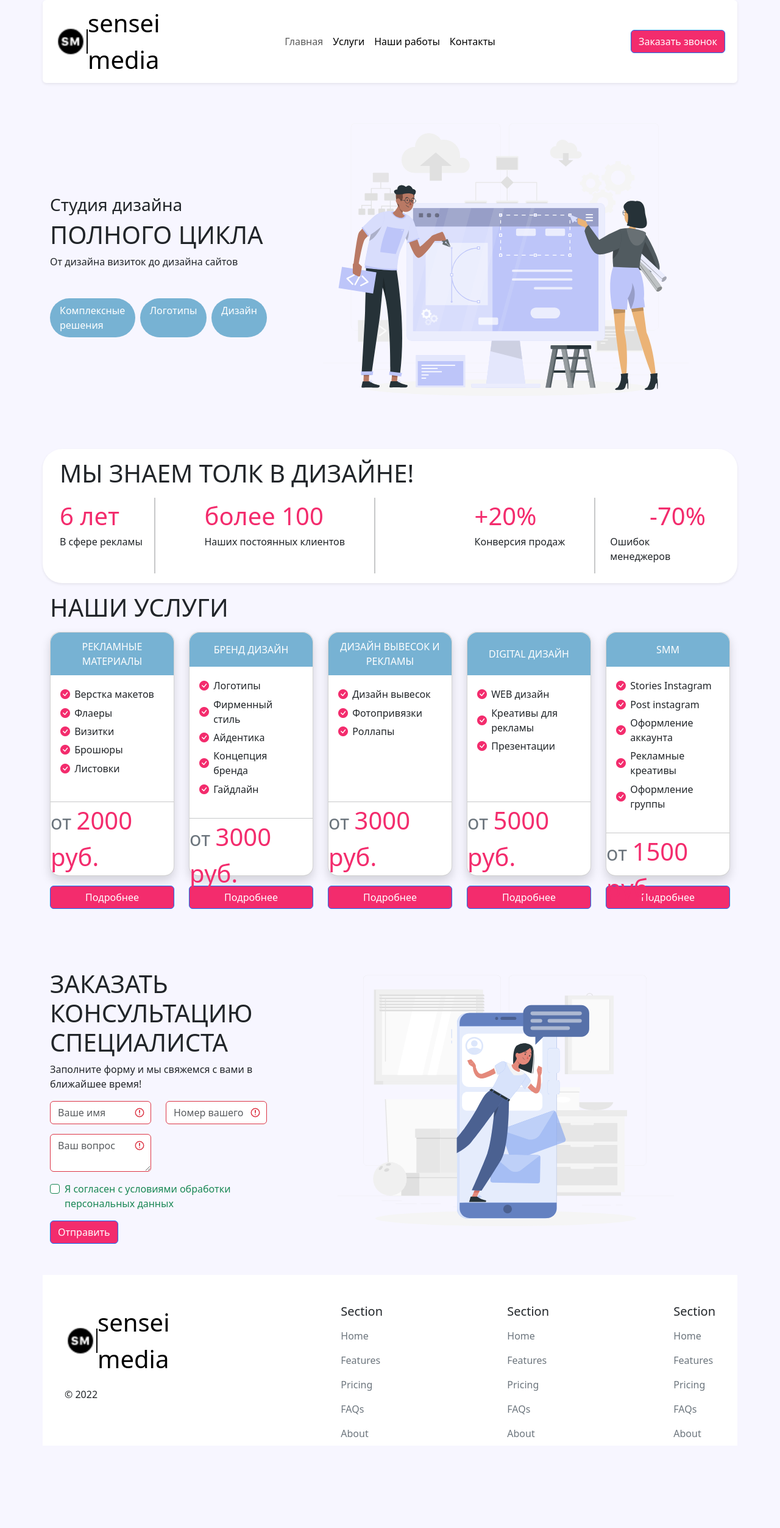
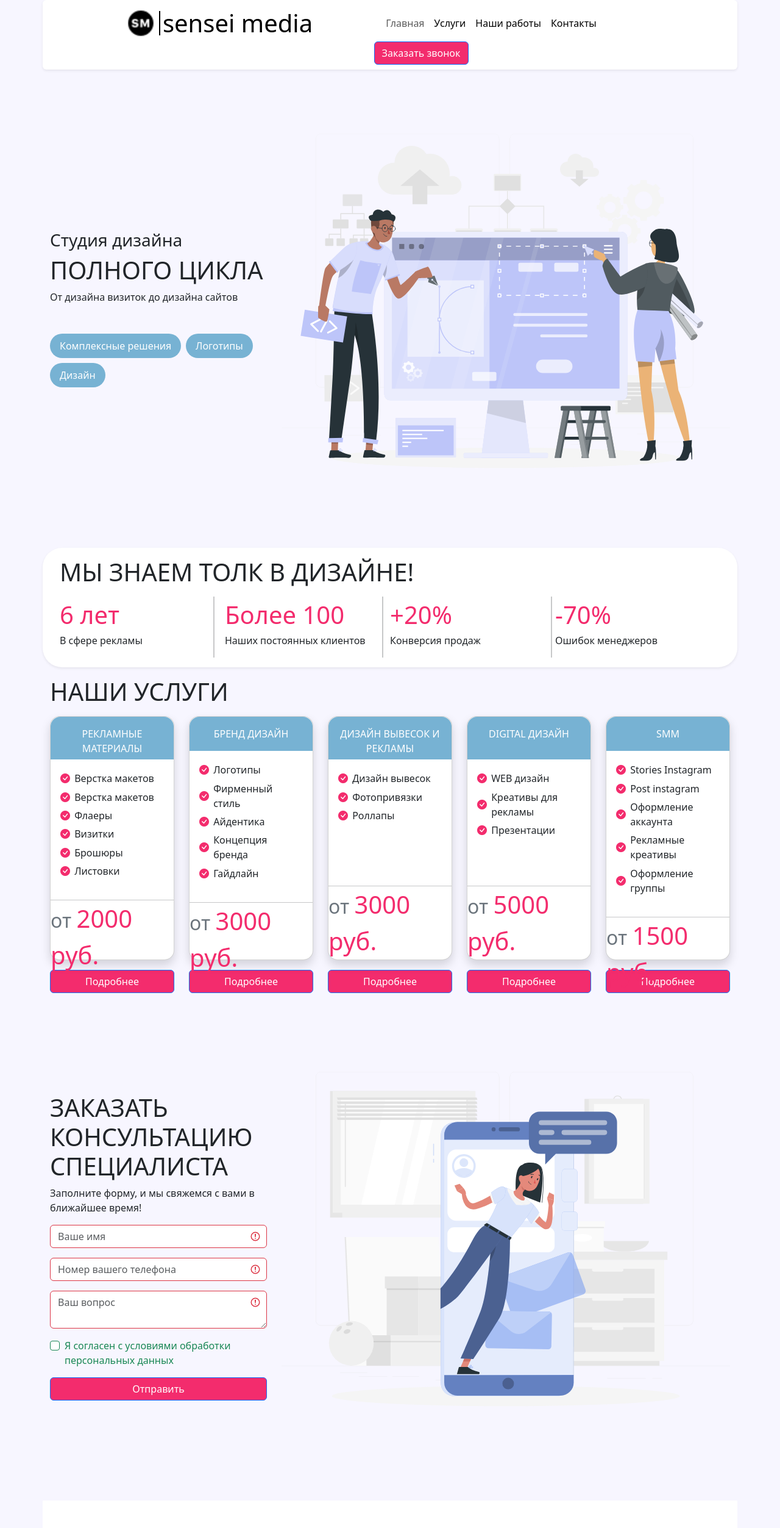
Before and after one commit to Pe4enka9/pr8, a plain HTML site: page index.html in a window 1280 px wide. Shown: the top 2505 px of the page at 61% size. Before the commit the page ends 2370 px from the top, so only its background shows below. Drawn offline with nearby package versions, Linux system fonts and the light colour scheme.

Commit message:
adaptive

```diff
--- a/css/main.css
+++ b/css/main.css
@@ -45,6 +45,7 @@ a {
 
 .design-vr {
     width: 2px;
+    z-index: 1;
 }
 
 ul {
@@ -63,3 +64,7 @@ ul {
 .card-my-title {
     height: 70px;
 }
+
+.fit-content {
+    width: fit-content;
+}
--- a/index.html
+++ b/index.html
@@ -14,110 +14,112 @@
 <body>
 
 <div class="container">
-    <div class="row p-2 d-flex align-items-center bg-white rounded shadow-sm">
-        <div class="col-3 d-flex justify-content-between align-items-center">
+    <div class="row p-2 d-flex align-items-center justify-content-center bg-white rounded shadow-sm">
+        <div class="col-md-3 col-6 d-flex align-items-center fit-content">
             <img src="images/logo.png" alt="logo" class="logo">
-            <div class="d-flex justify-content-center">
-                <div class="vr header-vr"></div>
+            <div class="d-flex justify-content-center mx-1">
+                <div class="vr header-vr d-none d-md-block"></div>
             </div>
-            <div class="d-flex align-items-center">
-                <a href="index.html" class="fs-1 text link-underline link-underline-opacity-0">sensei media</a></div>
+            <div>
+                <a href="index.html" class="fs-1 text link-underline link-underline-opacity-0">sensei media</a>
+            </div>
         </div>
 
-        <div class="col-6 d-flex justify-content-center">
+        <div class="col-md-6 col-12 d-flex justify-content-center">
             <nav class="navbar navbar-expand-lg">
-                <div class="container-fluid">
-                    <div class="collapse navbar-collapse">
-                        <ul class="navbar-nav me-auto mb-2 mb-lg-0">
-                            <li class="nav-item">
-                                <a class="nav-link" href="#">Главная</a>
-                            </li>
-                            <li class="nav-item">
-                                <a class="nav-link nav-no-active" href="#">Услуги</a>
-                            </li>
-                            <li class="nav-item">
-                                <a class="nav-link nav-no-active" href="#">Наши работы</a>
-                            </li>
-                            <li class="nav-item">
-                                <a class="nav-link nav-no-active" href="#">Контакты</a>
-                            </li>
+                <button class="navbar-toggler" type="button" data-bs-toggle="collapse" data-bs-target="#navbarNav"
+                        aria-controls="navbarNav" aria-expanded="false" aria-label="Toggle navigation">
+                    <span class="navbar-toggler-icon"></span>
+                </button>
+                <div class="collapse navbar-collapse" id="navbarNav">
+                    <ul class="navbar-nav me-auto mb-2 mb-lg-0 text-center">
+                        <li class="nav-item"><a class="nav-link" href="#">Главная</a></li>
+                        <li class="nav-item"><a class="nav-link nav-no-active" href="#">Услуги</a></li>
+                        <li class="nav-item"><a class="nav-link nav-no-active" href="#">Наши работы</a></li>
+                        <li class="nav-item"><a class="nav-link nav-no-active" href="#">Контакты</a></li>
                     </ul>
-                    </div>
                 </div>
             </nav>
         </div>
 
-        <div class="col-3 d-flex justify-content-end">
+        <div class="col-md-3 col-12 d-flex justify-content-center justify-content-md-end">
             <a href="#" class="btn bg-pink text-white btn-outline-primary">Заказать звонок</a>
         </div>
     </div>
 
-    <div class="row d-flex align-items-center">
-        <div class="col-4">
+    <div class="row d-flex align-items-center my-4">
+        <div class="col-md-4 col-12 text-center text-md-start">
             <h2 class="fs-3 text">Студия дизайна</h2>
             <h3 class="fs-1 text text-uppercase">Полного цикла</h3>
             <p>От дизайна визиток до дизайна сайтов</p>
-
-            <div class="d-flex gap-2 mt-5">
+            <div class="d-flex gap-2 mt-5 flex-wrap justify-content-center justify-content-md-start">
                 <div class="py-2 px-3 text-white rounded-5 bg-gray">Комплексные решения</div>
                 <div class="py-2 px-3 text-white rounded-5 bg-gray">Логотипы</div>
                 <div class="py-2 px-3 text-white rounded-5 bg-gray">Дизайн</div>
             </div>
         </div>
-
-        <div class="col-8 d-flex justify-content-center">
-            <img src="images/photo.svg" alt="photo" class="photo">
+        <div class="col-md-8 col-12 d-flex justify-content-center">
+            <img src="images/photo.svg" alt="photo" class="img-fluid">
         </div>
     </div>
 
     <div class="row p-3 bg-white rounded-5 shadow-sm">
-        <h4 class="fs-1 text text-uppercase mb-3">Мы знаем толк в дизайне!</h4>
+        <h4 class="fs-1 text text-uppercase mb-3 text-center text-md-start">Мы знаем толк в дизайне!</h4>
 
-        <div class="row">
-            <div class="col-2 d-flex justify-content-between">
+        <div class="row align-items-center text-center text-md-start position-relative">
+            <div class="col-md-3 col-6 mb-4 mb-md-0 d-flex flex-column align-items-center align-items-md-start">
                 <div>
                     <div class="fs-1 text text-pink">6 лет</div>
                     <p>В сфере рекламы</p>
                 </div>
-                <div class="vr design-vr"></div>
             </div>
 
+            <div class="d-none d-md-block vr design-vr position-absolute p-0"
+                 style="height: 100%; top: 0; left: 25%; transform: translateX(-50%);"></div>
 
-            <div class="col-4 d-flex justify-content-end gap-5">
+            <div class="col-md-3 col-6 mb-4 mb-md-0 d-flex flex-column align-items-center align-items-md-start">
                 <div>
-                    <div class="fs-1 text text-pink">более 100</div>
+                    <div class="fs-1 text text-pink">Более 100</div>
                     <p>Наших постоянных клиентов</p>
                 </div>
-                <div class="vr design-vr"></div>
             </div>
 
+            <div class="d-none d-md-block vr design-vr position-absolute p-0"
+                 style="height: 100%; top: 0; left: 50%; transform: translateX(-50%);"></div>
 
-            <div class="col-4 d-flex justify-content-end gap-5">
+            <div class="col-md-3 col-6 mb-4 mb-md-0 d-flex flex-column align-items-center align-items-md-start">
                 <div>
                     <div class="fs-1 text text-pink">+20%</div>
                     <p>Конверсия продаж</p>
                 </div>
-                <div class="vr design-vr"></div>
             </div>
 
+            <div class="d-none d-md-block vr design-vr position-absolute p-0"
+                 style="height: 100%; top: 0; left: 75%; transform: translateX(-50%);"></div>
 
-            <div class="col-2 d-flex flex-column align-items-end">
+            <div class="col-md-3 col-6 d-flex flex-column align-items-center align-items-md-start">
+                <div>
                     <div class="fs-1 text text-pink">-70%</div>
                     <p>Ошибок менеджеров</p>
                 </div>
             </div>
         </div>
+    </div>
+
 
     <h4 class="my-3 fs-1 text text-uppercase">Наши услуги</h4>
-    <div class="row mb-5">
+    <div class="row row-cols-1 row-cols-md-5 g-4">
         <div class="col">
             <div class="card rounded-4 shadow">
-                <div class="p-3 text-uppercase text-center text-white bg-gray rounded-top-4 card-my-title d-flex align-items-center justify-content-center">
-                    Рекламные
+                <div class="p-3 text-uppercase text-center text-white bg-gray rounded-top-4 card-my-title">Рекламные
                     материалы
                 </div>
                 <div class="card-body">
                     <ul class="d-flex flex-column">
+                        <li class="d-flex align-items-center gap-1">
+                            <i class="bi bi-check-circle-fill text-pink"></i>
+                            <p class="list-p">Верстка макетов</p>
+                        </li>
                         <li class="d-flex align-items-center gap-1">
                             <i class="bi bi-check-circle-fill text-pink"></i>
                             <p class="list-p">Верстка макетов</p>
@@ -140,21 +142,17 @@
                         </li>
                     </ul>
                 </div>
-
                 <hr class="m-0">
-
                 <div class="d-flex justify-content-center align-items-center">
                     <p class="m-0 fs-2 text text-secondary">от <span class="fs-1 text text-pink">2000 руб.</span></p>
                 </div>
             </div>
-
             <a href="#" class="mt-3 w-100 btn bg-pink text-white btn-outline-primary">Подробнее</a>
         </div>
 
         <div class="col">
             <div class="card rounded-4 shadow">
-                <div class="p-3 text-uppercase text-center text-white bg-gray rounded-top-4 card-my-title d-flex align-items-center justify-content-center">
-                    Бренд
+                <div class="p-3 text-uppercase text-center text-white bg-gray rounded-top-4 card-my-title">Бренд
                     дизайн
                 </div>
                 <div class="card-body">
@@ -181,21 +179,17 @@
                         </li>
                     </ul>
                 </div>
-
                 <hr class="m-0">
-
                 <div class="d-flex justify-content-center align-items-center">
                     <p class="m-0 fs-2 text text-secondary">от <span class="fs-1 text text-pink">3000 руб.</span></p>
                 </div>
             </div>
-
             <a href="#" class="mt-3 w-100 btn bg-pink text-white btn-outline-primary">Подробнее</a>
         </div>
 
         <div class="col">
             <div class="card rounded-4 shadow">
-                <div class="p-3 text-uppercase text-center text-white bg-gray rounded-top-4 card-my-title d-flex align-items-center justify-content-center">
-                    Дизайн
+                <div class="p-3 text-uppercase text-center text-white bg-gray rounded-top-4 card-my-title">Дизайн
                     вывесок и рекламы
                 </div>
                 <div class="card-body">
@@ -214,21 +208,17 @@
                         </li>
                     </ul>
                 </div>
-
                 <hr class="m-0">
-
                 <div class="d-flex justify-content-center align-items-center">
                     <p class="m-0 fs-2 text text-secondary">от <span class="fs-1 text text-pink">3000 руб.</span></p>
                 </div>
             </div>
-
             <a href="#" class="mt-3 w-100 btn bg-pink text-white btn-outline-primary">Подробнее</a>
         </div>
 
         <div class="col">
             <div class="card rounded-4 shadow">
-                <div class="p-3 text-uppercase text-center text-white bg-gray rounded-top-4 card-my-title d-flex align-items-center justify-content-center">
-                    Digital
+                <div class="p-3 text-uppercase text-center text-white bg-gray rounded-top-4 card-my-title">Digital
                     дизайн
                 </div>
                 <div class="card-body">
@@ -247,22 +237,17 @@
                         </li>
                     </ul>
                 </div>
-
                 <hr class="m-0">
-
                 <div class="d-flex justify-content-center align-items-center">
                     <p class="m-0 fs-2 text text-secondary">от <span class="fs-1 text text-pink">5000 руб.</span></p>
                 </div>
             </div>
-
             <a href="#" class="mt-3 w-100 btn bg-pink text-white btn-outline-primary">Подробнее</a>
         </div>
 
         <div class="col">
             <div class="card rounded-4 shadow">
-                <div class="p-3 text-uppercase text-center text-white bg-gray rounded-top-4 card-my-title d-flex align-items-center justify-content-center">
-                    SMM
-                </div>
+                <div class="p-3 text-uppercase text-center text-white bg-gray rounded-top-4 card-my-title">SMM</div>
                 <div class="card-body">
                     <ul class="d-flex flex-column">
                         <li class="d-flex align-items-center gap-1">
@@ -287,76 +272,66 @@
                         </li>
                     </ul>
                 </div>
-
                 <hr class="m-0">
-
                 <div class="d-flex justify-content-center align-items-center">
                     <p class="m-0 fs-2 text text-secondary">от <span class="fs-1 text text-pink">1500 руб.</span></p>
                 </div>
             </div>
-
-            <a href="#" class="mt-3 w-100 btn bg-pink text-white btn-outline-primary btn-outline-primary">Подробнее</a>
+            <a href="#" class="mt-3 w-100 btn bg-pink text-white btn-outline-primary">Подробнее</a>
         </div>
     </div>
 
-    <div class="row d-flex align-items-center">
-        <div class="col-4">
+    <div class="row d-flex align-items-center my-5">
+        <div class="col-lg-4 col-12 text-center text-lg-start">
             <h4 class="fs-1 text text-uppercase">Заказать консультацию специалиста</h4>
-            <p>Заполните форму и мы свяжемся с вами в ближайшее время!</p>
+            <p>Заполните форму, и мы свяжемся с вами в ближайшее время!</p>
 
             <form action="">
                 <div class="row">
-                    <div class="col">
-                        <div class="mb-3">
-                            <input type="text" name="name" id="name" class="form-control is-invalid"
-                                   placeholder="Ваше имя">
+                    <div class="col-12 mb-3">
+                        <input type="text" name="name" id="name" class="form-control is-invalid" placeholder="Ваше имя">
                     </div>
-
-                        <div class="mb-3">
+                    <div class="col-12 mb-3">
+                        <input type="tel" name="tel" id="tel" class="form-control is-invalid"
+                               placeholder="Номер вашего телефона">
+                    </div>
+                    <div class="col-12 mb-3">
                         <textarea name="question" id="question" class="form-control is-invalid"
                                   placeholder="Ваш вопрос"></textarea>
                     </div>
                 </div>
 
-                    <div class="col">
-                        <input type="tel" name="tel" id="tel" class="form-control is-invalid"
-                               placeholder="Номер вашего телефона">
-                    </div>
+                <div class="form-check mb-3">
+                    <input type="checkbox" name="agree" id="agree" class="form-check-input is-valid">
+                    <label for="agree" class="form-check-label is-valid">
+                        Я согласен с условиями обработки персональных данных
+                    </label>
                 </div>
 
-                <div class="form-check mb-3">
-                    <input type="checkbox" name="agree" id="agree" class="form-check-input is-valid">
-                    <label for="agree" class="form-check-label is-valid">Я согласен с условиями обработки
-                        персональных
-                        данных</label>
-                </div>
-
-                <input type="submit" value="Отправить" class="btn bg-pink text-white btn-outline-primary">
+                <input type="submit" value="Отправить" class="btn bg-pink text-white btn-outline-primary w-100">
             </form>
         </div>
 
-        <div class="col-8 d-flex justify-content-center">
-            <img src="images/photo2.svg" alt="photo2" class="w-75">
+        <div class="col-lg-8 col-12 d-flex justify-content-center">
+            <img src="images/photo2.svg" alt="photo2" class="img-fluid">
         </div>
     </div>
 
     <div class="row pt-5 px-4 bg-white">
-        <div class="col-3">
-            <div class="mb-3 d-flex justify-content-between align-items-center">
+        <div class="col-md-3 col-12 mb-4">
+            <div class="d-flex align-items-center justify-content-between">
                 <img src="images/logo.png" alt="logo" class="logo">
-                <div class="d-flex justify-content-center">
-                    <div class="vr header-vr"></div>
+                <div class="d-flex justify-content-center mx-1">
+                    <div class="vr header-vr d-none d-md-block"></div>
                 </div>
-                <div class="d-flex align-items-center">
+                <div>
                     <a href="index.html" class="fs-1 text link-underline link-underline-opacity-0">sensei media</a>
                 </div>
             </div>
-
-            <div>&copy; 2022</div>
+            <div class="mt-2">&copy; 2022</div>
         </div>
 
-        <div class="col-3 d-flex flex-column align-items-end">
-            <div>
+        <div class="col-md-3 col-6 mb-4 d-md-flex flex-md-column align-items-end">
             <h6 class="fs-5 text">Section</h6>
             <nav class="nav flex-column">
                 <a class="nav-link text-secondary px-0" href="#">Home</a>
@@ -366,10 +341,8 @@
                 <a class="nav-link text-secondary px-0" href="#">About</a>
             </nav>
         </div>
-        </div>
 
-        <div class="col-3 d-flex flex-column align-items-end">
-            <div>
+        <div class="col-md-3 col-6 mb-4 d-md-flex flex-md-column align-items-end">
             <h6 class="fs-5 text">Section</h6>
             <nav class="nav flex-column">
                 <a class="nav-link text-secondary px-0" href="#">Home</a>
@@ -379,10 +352,8 @@
                 <a class="nav-link text-secondary px-0" href="#">About</a>
             </nav>
         </div>
-        </div>
 
-        <div class="col-3 d-flex flex-column align-items-end">
-            <div>
+        <div class="col-md-3 col-6 mb-4 d-md-flex flex-md-column align-items-end">
             <h6 class="fs-5 text">Section</h6>
             <nav class="nav flex-column">
                 <a class="nav-link text-secondary px-0" href="#">Home</a>
@@ -394,7 +365,6 @@
         </div>
     </div>
 </div>
-</div>
 
 <script src="https://cdn.jsdelivr.net/npm/bootstrap@5.3.3/dist/js/bootstrap.bundle.min.js"
         integrity="sha384-YvpcrYf0tY3lHB60NNkmXc5s9fDVZLESaAA55NDzOxhy9GkcIdslK1eN7N6jIeHz"
```
Lines whose indentation alone changed are shown as unchanged.
